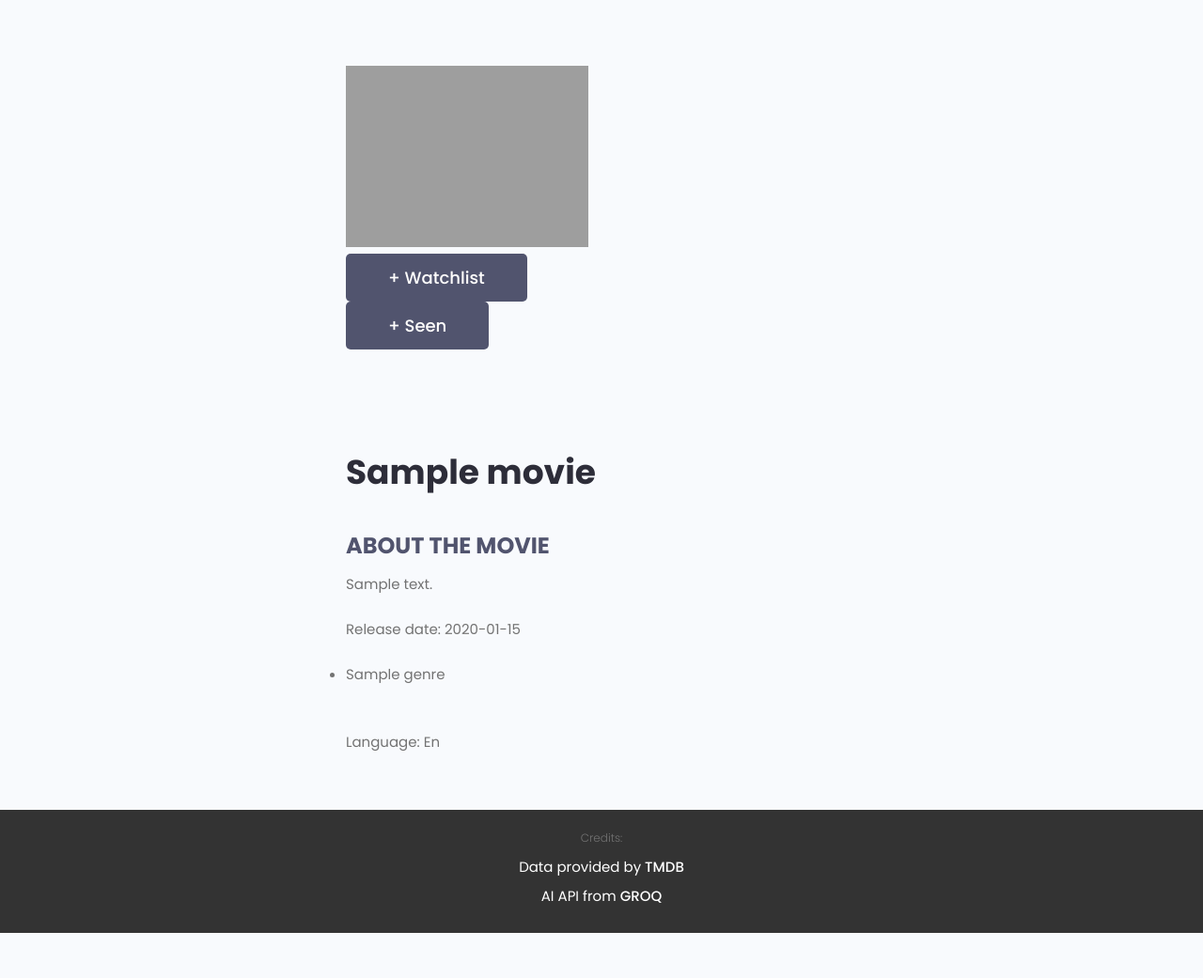
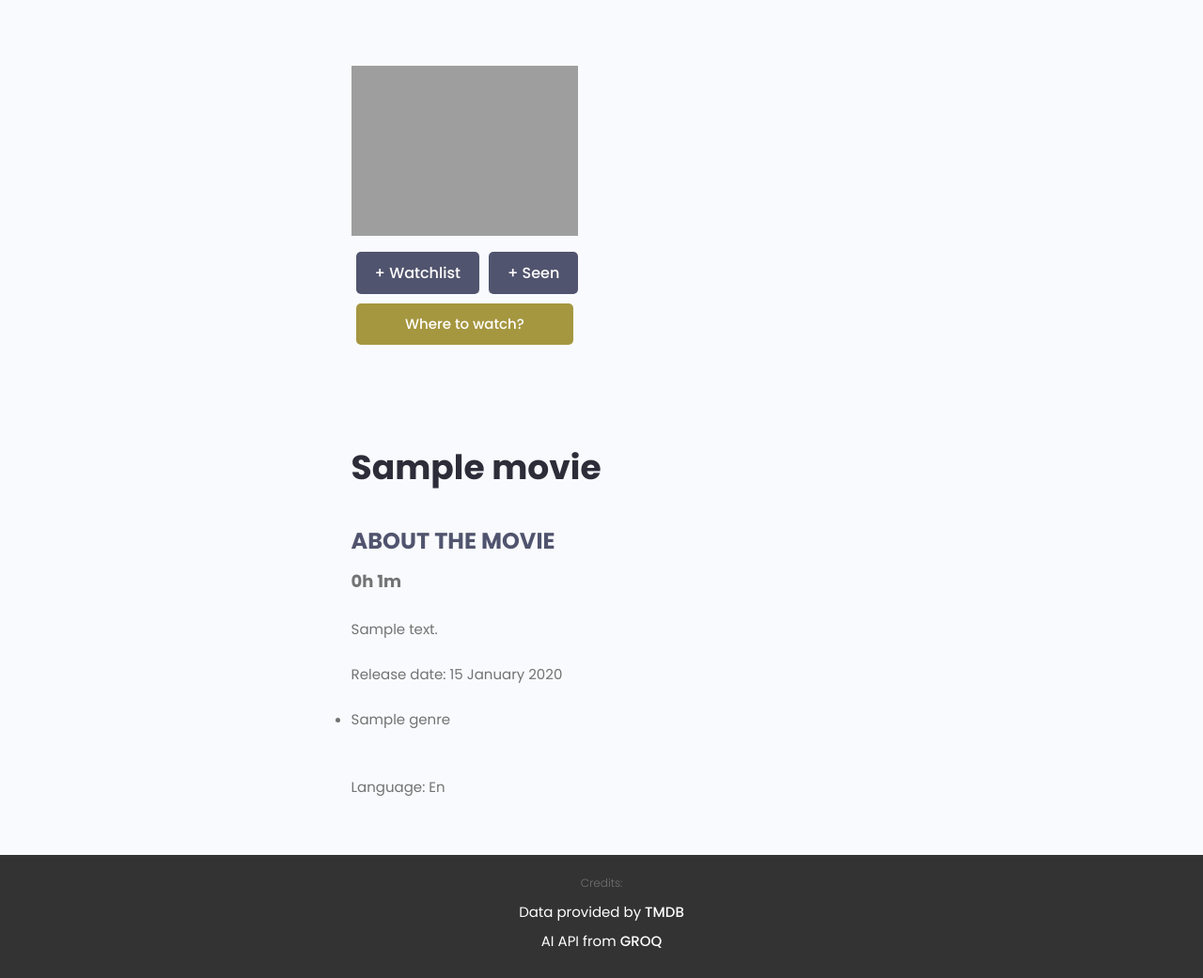
Before and after one commit to andreaUvt/Cinefy, a Django app: page /movie/00000000-0000-0000-0000-000000000001/ in a window 1280 px wide. Shown: the part 77-1118 px from the top of the page at 94% size. Before the commit the page ends 1070 px from the top, so only its background shows below. Run offline with Django 4.2, Linux system fonts and the light colour scheme; a user stored in the database is signed in; tables that the repository leaves empty hold one stand-in row (values such as "Sample post"); parts of the project's set-up code (start-up, migrations or seed data) failed here and were passed over; grey boxes are pictures that could not be loaded.

Commit message:
watchlink

```diff
--- a/cinefy_app/models.py
+++ b/cinefy_app/models.py
@@ -31,6 +31,7 @@ class Movie(models.Model):
     tmdbid = models.CharField(max_length=100,null=True,blank=True)
     genres = models.ManyToManyField(Genre)
     adult = models.CharField(max_length=100, null=True, blank=True)
+    watchlink = models.CharField(max_length=100, null=True, blank=True)
 
     def __str__(self):
         return str(self.title)
--- a/cinefy_app/templates/cinefy_app/movie.html
+++ b/cinefy_app/templates/cinefy_app/movie.html
@@ -1,25 +1,57 @@
-
 {% extends "main.html" %}
 
+{% block content %}
 
-{% block content %}
+<style>
+  .button-form {
+    display: flex;
+    justify-content: space-between;
+    margin-top: 10px;
+  }
+
+  .button-form .btn {
+    flex: 1;
+    margin: 0 5px;
+  }
+
+  .button-form .btn:first-of-type {
+    margin-left: 0;
+  }
+
+  .button-form .btn:last-of-type {
+    margin-right: 0;
+  }
+
+  .third-button {
+    display: block;
+    margin: 10px 5px 0 5px;
+    padding: 10px;
+    background-color: #a59640;
+    color: white;
+    text-align: center;
+    text-decoration: none;
+    border-radius: 5px;
+  }
+
+  .third-button:hover {
+    background-color: #ebd13e;
+  }
+</style>
 
 <main class="singleProject my-md">
   <div class="container">
     <div class="layout">
       <div class="column column--1of3">
-
-          <div class="singleProject__toolStack">
-          </div>
+        <div class="singleProject__toolStack"></div>
         <img class="card__image" src="{{tmdb_image_path}}{{movie.poster_path}}" />
-          </a>
         <br>
         {% if user.is_authenticated %}
-          <form method="post" action="{% url 'movie' movie.id%}">
+        <form method="post" action="{% url 'movie' movie.id%}" class="button-form">
           {% csrf_token %}
-          <input class="btn btn--sub btn--lg" type="submit" name="action" value="+ Watchlist" style="margin-right: 65px;" />
-          <input class="btn btn--sub btn--lg" type="submit" name="action" value="+ Seen" />
+          <input class="btn btn--sub" type="submit" name="action" value="+ Watchlist" />
+          <input class="btn btn--sub" type="submit" name="action" value="+ Seen" />
         </form>
+        <a href="{{watchlink}}" class="third-button" target="">Where to watch?</a>
         {% endif %}
       </div>
 
@@ -29,11 +61,13 @@
         <br>
         <h2 class="singleProject__title">{{movie.title}}</h2>
         <h3 class="singleProject__subtitle">About the movie</h3>
+        <h6 style="font-weight: bolder;">{{runtime}}</h6>
+        <br>
         <div class="singleProject__info">
           {{ movie.description }}
           <br>
           <br>
-            Release date: {{ movie.release_date}}
+          Release date: {{ release_date }}
           <br>
           <br>
           {% if movie.genres.all %}
@@ -43,12 +77,12 @@
             {% endfor %}
           </ul>
           {% endif %}
-
           <br>
           <br>
           Language: {{movie.original_language|capfirst}}
         </div>
+      </div>
+    </div>
+  </div>
 </main>
-  </body>
-
 {% endblock content %}
--- a/cinefy_app/utils.py
+++ b/cinefy_app/utils.py
@@ -3,6 +3,7 @@ from urllib.request import Request, urlopen
 from urllib.error import HTTPError
 import json
 from django.db.models import Q
+from datetime import datetime
 
 from django.core.paginator import Paginator,PageNotAnInteger,EmptyPage
 
@@ -81,6 +82,37 @@ def saveMovie(data):
     movie.save()
 
     print(f"Movie saved - id: {data.get('id')}")
+
+def watchproviders():
+    KEY="api_key="
+    with open('secrets.txt', 'r') as file:
+        for line in file:
+            if line.startswith('TMDB_CLIENT_ID='):
+                KEY+=( line[len('TMDB_CLIENT_ID='):].strip())
+                break
+        else:
+            raise ValueError("TMDB_CLIENT_ID not found in secrets.txt")
+
+
+        movies=Movie.objects.all()
+        for movie in movies:
+
+            url = f"https://api.themoviedb.org/3/movie/{movie.tmdbid}/watch/providers?{KEY}"
+            headers = {
+                "accept": "application/json",
+            }
+
+            request = Request(url, headers=headers)
+            response = urlopen(request)
+
+            if response.getcode() != 200:
+                print("API response error tmdb, not 200")
+                quit()
+
+            data = json.loads(response.read().decode('utf-8'))
+            movie.watchlink=data.get("results", {}).get("RO", {}).get("link", None)
+            movie.save()
+            print(movie.tmdbid + "updated watch provider")
 
 def tmdbtest():
     KEY="api_key="
@@ -201,3 +233,14 @@ def paginateMovies(request, allmovies, results): # Paginator for movies
     custom_range = range(leftIndex,rigtIndex)
 
     return custom_range, allmovies
+
+
+def convert_date_format(date_string):
+    date_object = datetime.strptime(date_string, "%Y-%m-%d")
+    formatted_date = date_object.strftime("%d %B %Y")
+    return formatted_date
+
+def convert_minutes(total_minutes):
+    hours = total_minutes // 60
+    minutes = total_minutes % 60
+    return f"{hours}h {minutes}m"
--- a/cinefy_app/views.py
+++ b/cinefy_app/views.py
@@ -2,10 +2,11 @@ from django.shortcuts import render,get_object_or_404,redirect
 from django import views
 from .api import TMDBService
 from django.contrib.auth.decorators import login_required
-from .utils import searchMovie,paginateMovies
+from .utils import searchMovie,paginateMovies,convert_date_format,convert_minutes
 from .models import Movie,Genre,Watchlist,Watched
 from django.contrib import messages
 from django.http import HttpResponse
+
 
 # Create your views here.
 def movies(request):
@@ -42,12 +43,26 @@ def movie(request, pk):
                     print("Delete")
 
         tmdb_image_path = "https://image.tmdb.org/t/p/w600_and_h900_bestv2"
-        context = {'movie': movie, 'tmdb_image_path': tmdb_image_path}
+        watchlink=movie.watchlink
+        if watchlink is None:
+            watchlink=''
+        release_date=convert_date_format(movie.release_date)
+        runtime=convert_minutes(movie.runtime)
+
+        context = {'movie': movie, 'tmdb_image_path': tmdb_image_path, 'watchlink':watchlink, 'release_date':release_date,'runtime':runtime,}
         return render(request, 'cinefy_app/movie.html', context)
     else:
         movie = get_object_or_404(Movie, id=pk)
         tmdb_image_path = "https://image.tmdb.org/t/p/w600_and_h900_bestv2"
-        context = {'movie': movie, 'tmdb_image_path': tmdb_image_path}
+        watchlink=movie.watchlink
+        if watchlink is None:
+            watchlink=''
+        if watchlink.endswith("None"):
+            watchlink=watchlink[:-4]
+        release_date=convert_date_format(movie.release_date)
+        runtime=convert_minutes(movie.runtime)
+
+        context = {'movie': movie, 'tmdb_image_path': tmdb_image_path, 'watchlink':watchlink, 'release_date':release_date,'runtime':runtime,}
         return render(request, 'cinefy_app/movie.html', context)
 
 def delete_from_watchlist(request, pk):
```
Also changed, not shown: cinefy_app/management/commands/watchproviders.py (added, +9 -0 lines), templates/home.html (+5 -5 lines), cinefy_app/migrations/0006_movie_watchlink.py (added), 1 other file. Lines whose indentation alone changed are shown as unchanged.
